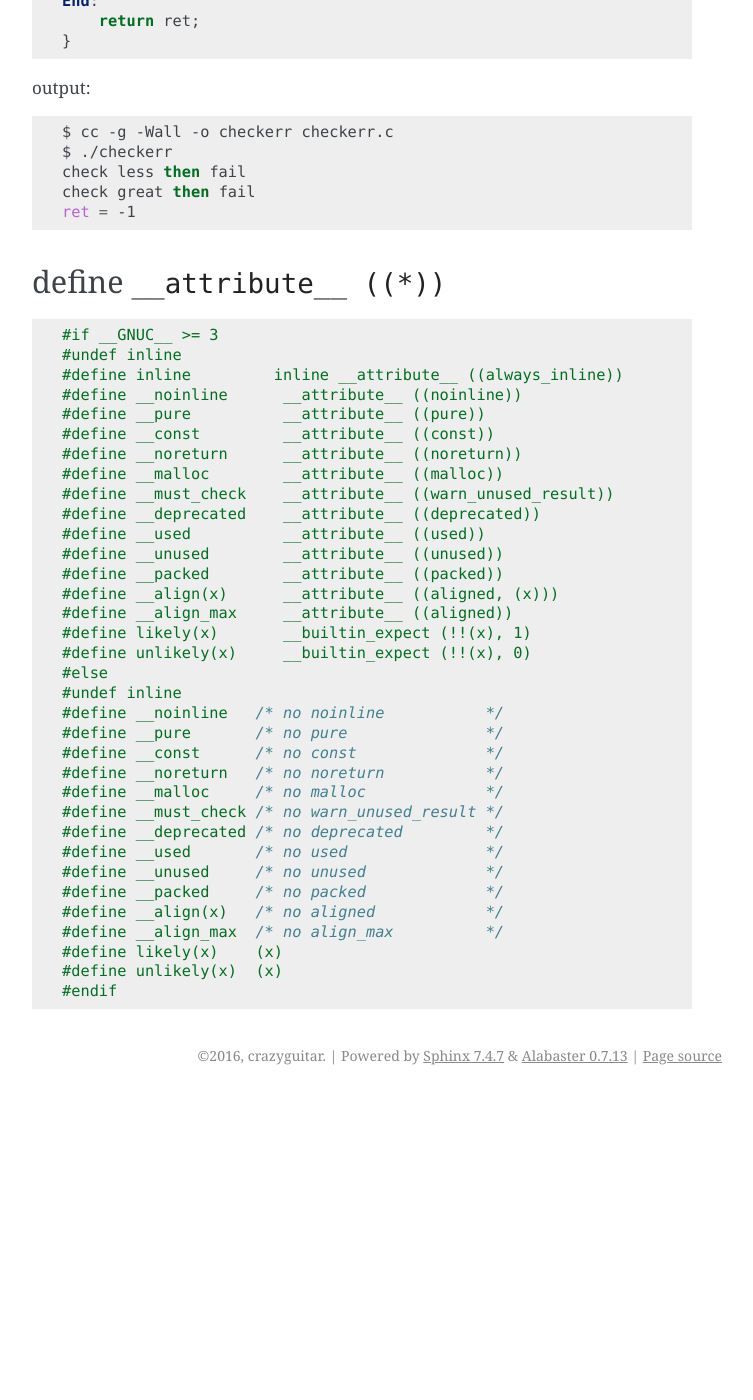
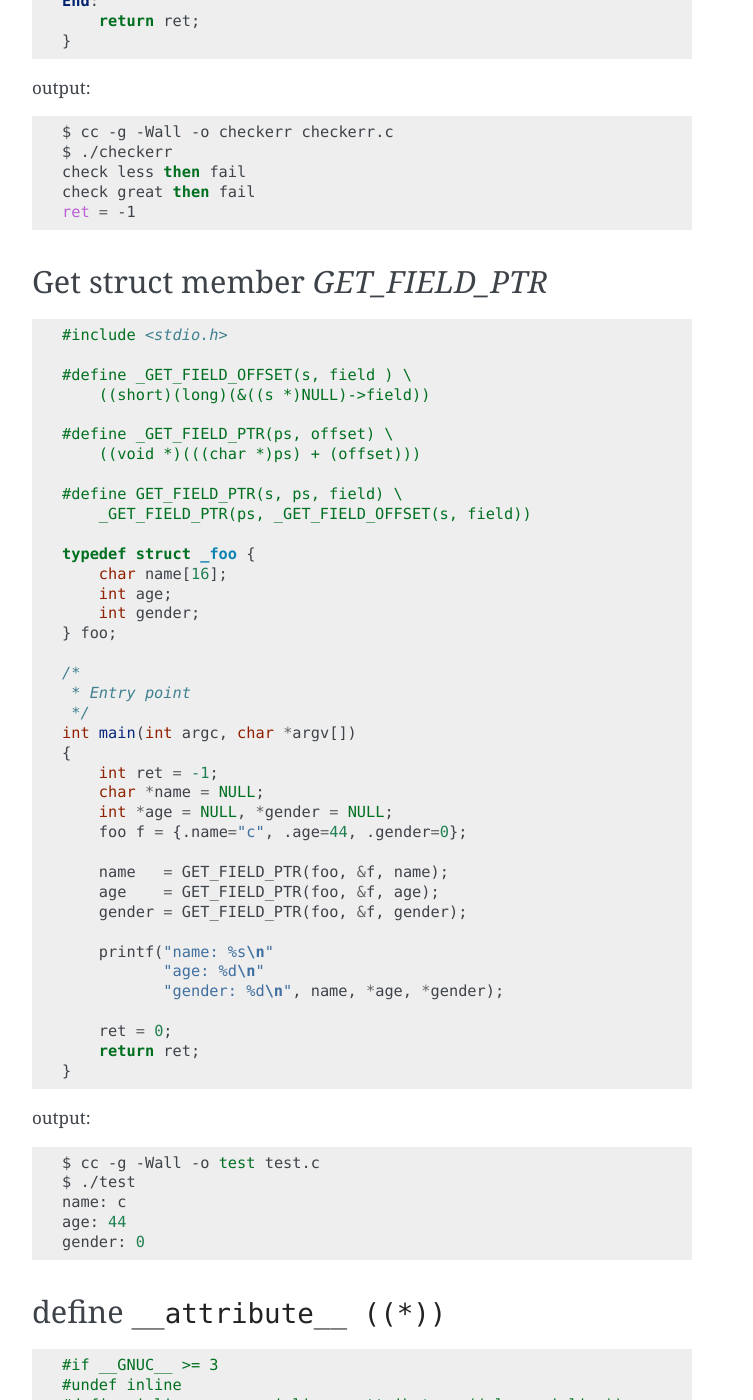
Before and after one commit to emcute0319/cppcheatsheet, a Sphinx documentation site: the page built from docs/notes/c_macro.rst, in a window 1280 px wide and 1400 px high, scrolled down 3833 px. Shown: the whole window, without its empty margins (388-1141 px from the left). Built offline with Sphinx 7.4.7, drawn with Linux system fonts in a browser that asks for light colours; before the commit the page ends 4928 px from its top, so only the background shows below that; some of the changed text lies outside the part shown.

Commit message:
Add GET_FIELD_PTR note :octocat:

```diff
--- a/docs/notes/c_macro.rst
+++ b/docs/notes/c_macro.rst
@@ -218,6 +218,61 @@ output:
     ret = -1
 
 
+Get struct member `GET_FIELD_PTR`
+----------------------------------
+
+.. code-block:: c
+
+    #include <stdio.h>
+
+    #define _GET_FIELD_OFFSET(s, field ) \
+        ((short)(long)(&((s *)NULL)->field))
+
+    #define _GET_FIELD_PTR(ps, offset) \
+        ((void *)(((char *)ps) + (offset)))
+
+    #define GET_FIELD_PTR(s, ps, field) \
+        _GET_FIELD_PTR(ps, _GET_FIELD_OFFSET(s, field))
+
+    typedef struct _foo {
+        char name[16];
+        int age;
+        int gender;
+    } foo;
+
+    /*
+     * Entry point
+     */
+    int main(int argc, char *argv[])
+    {
+        int ret = -1;
+        char *name = NULL;
+        int *age = NULL, *gender = NULL;
+        foo f = {.name="c", .age=44, .gender=0};
+
+        name   = GET_FIELD_PTR(foo, &f, name);
+        age    = GET_FIELD_PTR(foo, &f, age);
+        gender = GET_FIELD_PTR(foo, &f, gender);
+
+        printf("name: %s\n"
+               "age: %d\n"
+               "gender: %d\n", name, *age, *gender);
+
+        ret = 0;
+        return ret;
+    }
+
+output:
+
+.. code-block:: bash
+
+    $ cc -g -Wall -o test test.c
+    $ ./test
+    name: c
+    age: 44
+    gender: 0
+
+
 define ``__attribute__ ((*))``
 --------------------------------
 
```
